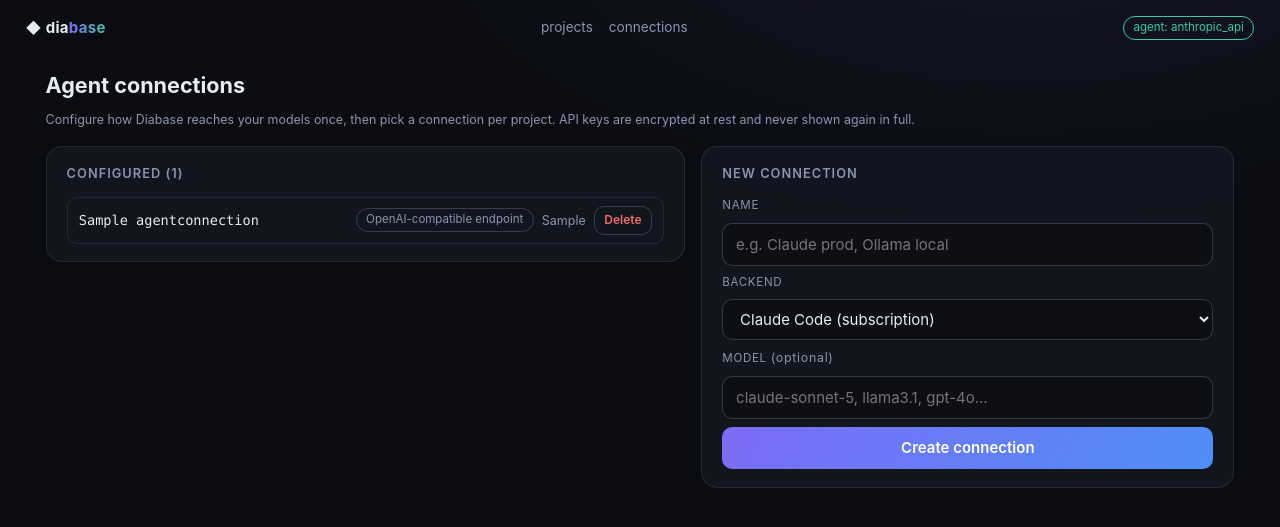
After one commit to francescoridolfi/diabase, a Django app: page /connections/ in a window 1280 px wide. The commit adds this page. Shown: the top 527 px of the page. Run offline with Django 5.2, Linux system fonts and the light colour scheme; tables that the repository leaves empty hold one stand-in row (values such as "Sample post"); some libraries are stand-ins or nearby versions.

Commit message:
feat: agent connections — configure once, select per project (#6)
A dedicated Connections page replaces per-project backend fields:
each connection carries family (Claude Code / Anthropic API /
OpenAI-compatible), model, endpoint base URL and API key — configured
once, then selected from a single dropdown in the project card.
Resolution order: explicit override → project's connection →
AGENT_BACKEND env → first available.

API keys are encrypted at rest (Fernet keyed off SECRET_KEY: the DB
alone — backups, dumps — can't reveal them), never echoed back in
full (masked as sk-…f3ab), and never written to the audit trail
(only api_key_set: true). The anthropic backend accepts an explicit
key; claude_code needs none (CLI login) and its form hides the field.

Audited: connection.created / connection.deleted /
project.agent_updated. 10 new tests (98 total) including
encryption-at-rest, key-never-in-audit and key-never-rendered checks.

```diff
--- a/agents/backends/anthropic_api.py
+++ b/agents/backends/anthropic_api.py
@@ -28,20 +28,21 @@ MAX_TOKENS = 8192
 class AnthropicAPIBackend(AgentBackend):
     name = "anthropic_api"
 
-    def __init__(self, model: str | None = None):
+    def __init__(self, model: str | None = None, api_key: str | None = None):
         self.model = model or os.environ.get("DIABASE_ANTHROPIC_MODEL", DEFAULT_MODEL)
+        self.api_key = api_key  # None → the SDK falls back to ANTHROPIC_API_KEY
 
     def availability(self) -> tuple[bool, str]:
-        if os.environ.get("ANTHROPIC_API_KEY"):
+        if self.api_key or os.environ.get("ANTHROPIC_API_KEY"):
             return True, ""
-        return False, "ANTHROPIC_API_KEY is not set"
+        return False, "no API key: set one on the connection or export ANTHROPIC_API_KEY"
 
     def run(
         self, *, system_prompt: str, history: list[dict], user_message: str, toolset: BoundToolset
     ) -> Iterator[TurnEvent]:
         import anthropic
 
-        client = anthropic.Anthropic()
+        client = anthropic.Anthropic(**({"api_key": self.api_key} if self.api_key else {}))
         tools = [
             {"name": s.name, "description": s.description, "input_schema": s.input_schema}
             for s in toolset.allowed_specs()
--- a/agents/backends/claude_code.py
+++ b/agents/backends/claude_code.py
@@ -38,6 +38,9 @@ _DONE = object()  # sentinel: the worker thread has nothing left to push
 
 class ClaudeCodeBackend(AgentBackend):
     name = "claude_code"
+
+    def __init__(self, model: str | None = None):
+        self.model = model or ""
 
     def availability(self) -> tuple[bool, str]:
         if shutil.which("claude"):
@@ -111,6 +114,7 @@ class ClaudeCodeBackend(AgentBackend):
 
         options = ClaudeAgentOptions(
             system_prompt=system_prompt,
+            **({"model": self.model} if self.model else {}),
             mcp_servers={"db": server},
             allowed_tools=[f"mcp__db__{s.name}" for s in specs],
             # Task is denied too: subagents don't inherit the in-process MCP
--- /dev/null
+++ b/agents/crypto.py
@@ -0,0 +1,41 @@
+"""Secret storage for agent connections.
+
+API keys are encrypted at rest with a Fernet key derived from Django's
+SECRET_KEY: the DB alone (backups, dumps, a stolen sqlite file) is not
+enough to read them — you also need the server's secret. This is
+symmetric encryption, not a vault: rotating SECRET_KEY invalidates
+stored keys (they must be re-entered), which we accept for v1.
+"""
+
+import base64
+import hashlib
+
+from cryptography.fernet import Fernet, InvalidToken
+from django.conf import settings
+
+
+def _fernet() -> Fernet:
+    digest = hashlib.sha256(settings.SECRET_KEY.encode()).digest()
+    return Fernet(base64.urlsafe_b64encode(digest))
+
+
+def encrypt(plaintext: str) -> str:
+    if not plaintext:
+        return ""
+    return _fernet().encrypt(plaintext.encode()).decode()
+
+
+def decrypt(ciphertext: str) -> str:
+    if not ciphertext:
+        return ""
+    try:
+        return _fernet().decrypt(ciphertext.encode()).decode()
+    except InvalidToken:
+        return ""  # SECRET_KEY rotated: the key must be re-entered
+
+
+def mask(plaintext: str) -> str:
+    """A displayable hint that never reveals the key: sk-…f3ab."""
+    if not plaintext:
+        return ""
+    return f"{plaintext[:3]}…{plaintext[-4:]}" if len(plaintext) > 10 else "•••"
--- a/pyproject.toml
+++ b/pyproject.toml
@@ -10,6 +10,7 @@ dependencies = [
     "djangorestframework>=3.15",
     "anthropic>=0.40",
     "claude-agent-sdk>=0.1",
+    "cryptography>=49.0.0",
 ]
 
 [dependency-groups]
--- a/web/templates/web/base.html
+++ b/web/templates/web/base.html
@@ -9,6 +9,10 @@
 <body>
 <header class="top">
   <a href="{% url 'home' %}" class="logo">◆ dia<em>base</em></a>
+  <nav style="display:flex; gap:1rem; font-size:0.85rem; color:var(--dim)">
+    <a href="{% url 'home' %}">projects</a>
+    <a href="{% url 'connections' %}">connections</a>
+  </nav>
   <div>
     {% if agent.ok %}<span class="pill ok">agent: {{ agent.backend }}</span>
     {% else %}<span class="pill err" title="{{ agent.reason }}">agent unavailable</span>{% endif %}
--- /dev/null
+++ b/web/templates/web/connections.html
@@ -0,0 +1,66 @@
+{% extends "web/base.html" %}
+{% block title %}Connections — Diabase{% endblock %}
+{% block content %}
+<h1>Agent connections</h1>
+<p class="muted" style="margin-top:-0.5rem">
+  Configure how Diabase reaches your models once, then pick a connection per project.
+  API keys are encrypted at rest and never shown again in full.
+</p>
+
+<div class="grid" style="grid-template-columns: 1.2fr 1fr; align-items:start; margin-top:1rem;">
+  <div class="card">
+    <h2>Configured ({{ connections|length }})</h2>
+    <div class="stack">
+      {% for c in connections %}
+      <div class="file-row" style="cursor:default">
+        <span class="fname">{{ c.name }}</span>
+        <span class="pill">{{ c.get_backend_display }}</span>
+        {% if c.model %}<span class="muted">{{ c.model }}</span>{% endif %}
+        {% if c.masked_key %}<span class="muted" title="API key set">🔑 {{ c.masked_key }}</span>{% endif %}
+        <form method="post" action="{% url 'connection_delete' c.pk %}" style="margin-left:auto">{% csrf_token %}
+          <button class="ghost" style="color:var(--danger); font-size:0.75rem; padding:0.25rem 0.6rem">Delete</button>
+        </form>
+      </div>
+      {% empty %}
+      <p class="muted">No connections yet — create the first one on the right.</p>
+      {% endfor %}
+    </div>
+  </div>
+
+  <div class="card">
+    <h2>New connection</h2>
+    <form method="post" action="{% url 'connection_create' %}" class="stack">{% csrf_token %}
+      <label class="lbl">Name</label>
+      <input name="name" placeholder="e.g. Claude prod, Ollama local" required>
+      <label class="lbl">Backend</label>
+      <select name="backend" id="conn-backend">
+        {% for value, label in backend_choices %}<option value="{{ value }}">{{ label }}</option>{% endfor %}
+      </select>
+      <label class="lbl">Model <span class="muted" style="text-transform:none">(optional)</span></label>
+      <input name="model" placeholder="claude-sonnet-5, llama3.1, gpt-4o…">
+      <div id="conn-endpoint" hidden>
+        <label class="lbl">Endpoint base URL</label>
+        <input name="base_url" placeholder="http://localhost:11434/v1">
+      </div>
+      <div id="conn-key" hidden>
+        <label class="lbl">API key</label>
+        <input name="api_key" type="password" autocomplete="off" placeholder="stored encrypted, never shown again">
+      </div>
+      <button>Create connection</button>
+    </form>
+  </div>
+</div>
+
+<script>
+  (() => {
+    const sel = document.getElementById("conn-backend");
+    const sync = () => {
+      document.getElementById("conn-endpoint").hidden = sel.value !== "openai_compat";
+      // claude_code uses the local CLI login: no key to store
+      document.getElementById("conn-key").hidden = sel.value === "claude_code";
+    };
+    sel.addEventListener("change", sync);
+    sync();
+  })();
+</script>
+{% endblock %}
--- a/web/urls.py
+++ b/web/urls.py
@@ -4,6 +4,9 @@ from . import views
 
 urlpatterns = [
     path("", views.home, name="home"),
+    path("connections/", views.connections, name="connections"),
+    path("connections/create/", views.connection_create, name="connection_create"),
+    path("connections/<int:pk>/delete/", views.connection_delete, name="connection_delete"),
     path("servers/create/", views.server_create, name="server_create"),
     path("projects/create/", views.project_create, name="project_create"),
     path("projects/<int:pk>/", views.project_room, name="project_room"),
--- a/web/views.py
+++ b/web/views.py
@@ -8,6 +8,7 @@ from django.shortcuts import get_object_or_404, redirect, render
 from django.utils import timezone
 from django.views.decorators.http import require_POST
 
+from agents.models import AgentConnection
 from agents.runtime import BACKENDS, get_backend, start_turn
 from audit.services import record
 from instances.adapters import get_adapter
@@ -23,12 +24,13 @@ STREAM_IDLE_POLLS_BEFORE_CLOSE = 3
 STREAM_MAX_SECONDS = 20 * 60
 
 
-def _agent_status():
+def _agent_status(project=None):
     try:
-        backend = get_backend()
-        return {"backend": backend.name, "ok": True, "reason": ""}
+        backend = get_backend(project=project)
+        ok, reason = backend.availability()
+        return {"backend": backend.name, "model": getattr(backend, "model", ""), "ok": ok, "reason": reason}
     except (RuntimeError, ValueError) as e:
-        return {"backend": "", "ok": False, "reason": str(e)}
+        return {"backend": "", "model": "", "ok": False, "reason": str(e)}
 
 
 def home(request):
@@ -85,7 +87,8 @@ def project_room(request, pk):
             "audit_entries": project.audit_entries.all()[:10],
             "context_files": project.context_files.all(),
             "autonomy_choices": Project.AUTONOMY_LEVELS,
-            "agent": _agent_status(),
+            "connections": AgentConnection.objects.all(),
+            "agent": _agent_status(project),
             "backends": sorted(BACKENDS),
             "active_turn_id": active_turn.pk if active_turn else None,
         },
@@ -138,6 +141,61 @@ def _actor(request) -> str:
     return getattr(request.user, "username", "") or ""
 
 
+def connections(request):
+    return render(
+        request,
+        "web/connections.html",
+        {
+            "connections": AgentConnection.objects.all(),
+            "backend_choices": AgentConnection.BACKENDS,
+            "agent": _agent_status(),
+        },
+    )
+
+
+@require_POST
+def connection_create(request):
+    name = request.POST.get("name", "").strip()
+    backend = request.POST.get("backend", "")
+    if not name or backend not in dict(AgentConnection.BACKENDS):
+        return redirect("connections")
+    conn = AgentConnection(
+        name=name,
+        backend=backend,
+        model=request.POST.get("model", "").strip(),
+        base_url=request.POST.get("base_url", "").strip(),
+    )
+    conn.api_key = request.POST.get("api_key", "").strip()  # encrypted by the setter
+    conn.save()
+    record(
+        action="connection.created",
+        actor_type="user",
+        actor=_actor(request),
+        # the key itself NEVER reaches the audit trail — only whether one was set
+        payload_in={
+            "name": conn.name,
+            "backend": conn.backend,
+            "model": conn.model,
+            "base_url": conn.base_url,
+            "api_key_set": bool(conn.api_key_encrypted),
+        },
+    )
+    return redirect("connections")
+
+
+@require_POST
+def connection_delete(request, pk):
+    conn = get_object_or_404(AgentConnection, pk=pk)
+    record(
+        action="connection.deleted",
+        actor_type="user",
+        actor=_actor(request),
+        payload_in={"name": conn.name, "backend": conn.backend},
+    )
+    conn.delete()
+    return redirect("connections")
+
+
 @require_POST
 def project_update(request, pk):
     from audit.services import record
@@ -158,6 +216,20 @@ def project_update(request, pk):
             project=project,
             payload_in={"autonomy_level": level},
         )
+
+    if "agent_connection" in request.POST:
+        raw = request.POST.get("agent_connection", "")
+        conn = AgentConnection.objects.filter(pk=raw).first() if raw else None
+        if (conn.pk if conn else None) != project.agent_connection_id:
+            project.agent_connection = conn
+            project.save(update_fields=["agent_connection"])
+            record(
+                action="project.agent_updated",
+                actor_type="user",
+                actor=_actor(request),
+                project=project,
+                payload_in={"connection": conn.name if conn else "auto"},
+            )
     return redirect("project_room", pk=pk)
 
 
```
Also changed, not shown: agents/models.py (+43 -0 lines), agents/runtime.py (+18 -3 lines), agents/test_agents.py (+59 -0 lines), web/templates/web/project.html (+17 -0 lines), web/test_views.py (+60 -0 lines), workspaces/models.py (+9 -0 lines), agents/migrations/0003_agentconnection.py (added), workspaces/migrations/0004_project_agent_connection.py (added), 1 other file.
